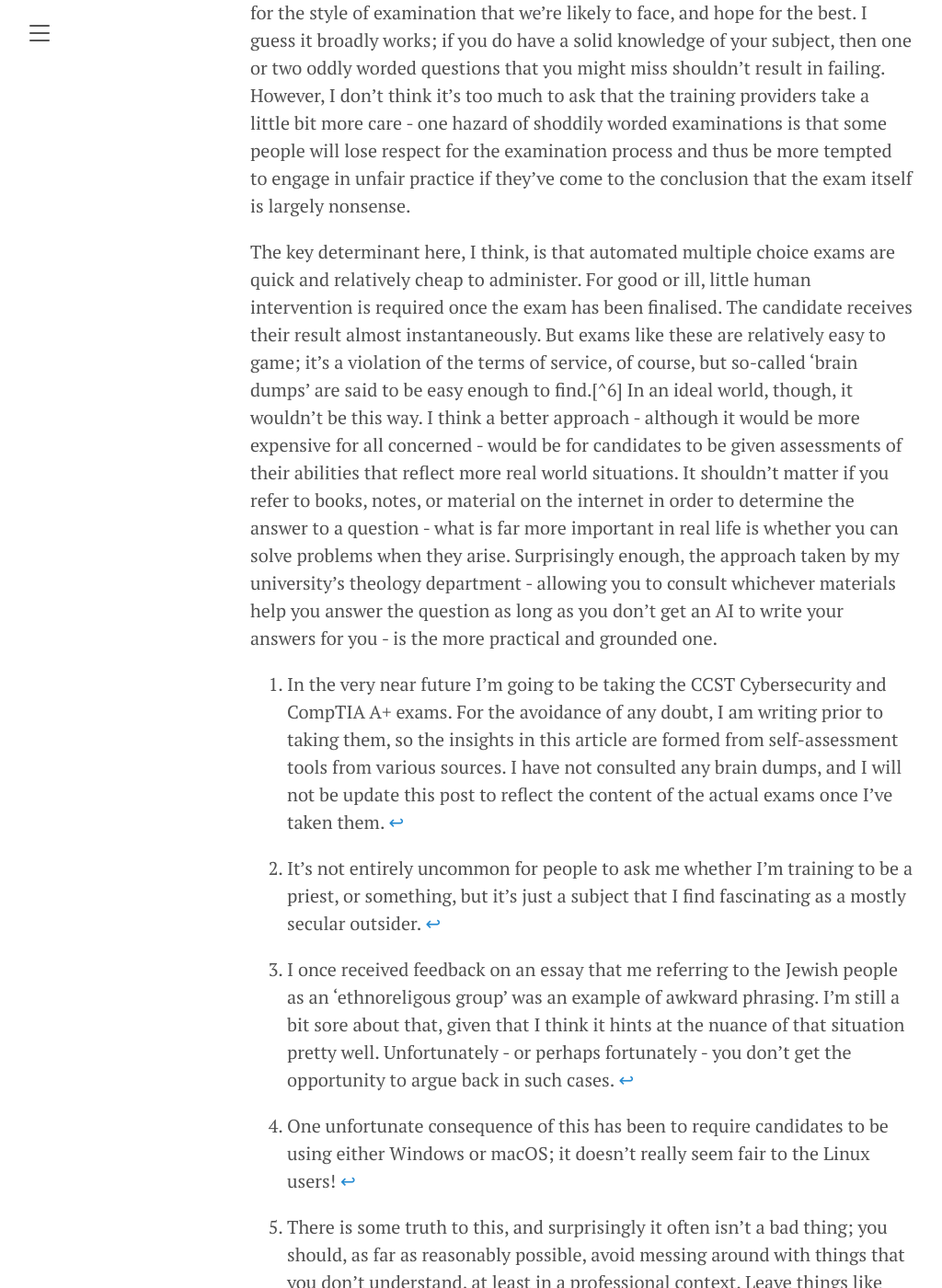
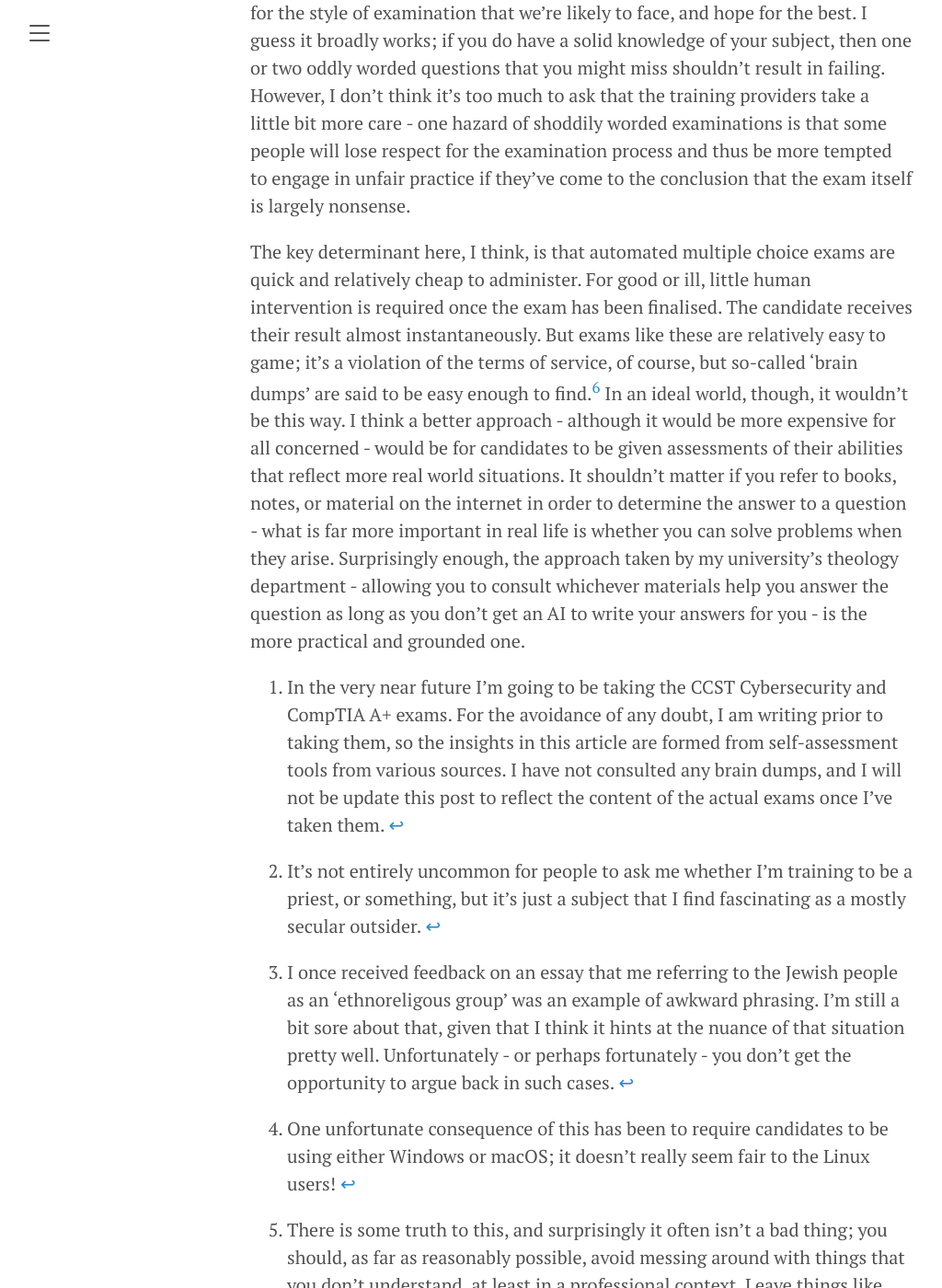
Before and after one commit to dgh--/dgh--.github.io, a Jekyll site: the page built from _posts/2024-11-27-on-examinations.md, in a window 1280 px wide and 1400 px high, scrolled down 2392 px. Shown: the whole window at 92% size, without its empty margins (8-1032 px from the left). Built offline with Jekyll 4.4.1, drawn with Linux system fonts in a browser that asks for light colours; some of the changed lines change nothing that is shown; some of the changed text lies outside the part shown.

Commit message:
Reinstate accidentally deleted footnote

```diff
--- a/_posts/2024-11-27-on-examinations.md
+++ b/_posts/2024-11-27-on-examinations.md
@@ -28,3 +28,4 @@
 [^3]: I once received feedback on an essay that me referring to the Jewish people as an 'ethnoreligous group' was an example of awkward phrasing. I'm still a bit sore about that, given that I think it hints at the nuance of that situation pretty well. Unfortunately - or perhaps fortunately - you don't get the opportunity to argue back in such cases.
 [^4]: One unfortunate consequence of this has been to require candidates to be using either Windows or macOS; it doesn't really seem fair to the Linux users!
 [^5]: There is some truth to this, and surprisingly it often isn't a bad thing; you should, as far as reasonably possible, avoid messing around with things that you don't understand, at least in a professional context. Leave things like devising secure cryptographic encryption systems to the pros, because you will screw it up if you try to do it yourself.
+[^6]: You'd be shooting yourself in the foot if you did take this approach, regardless of any ethical considerations. You might well pass the exam, but you'd understand very little of the material that you'd be expected to understand.
```
